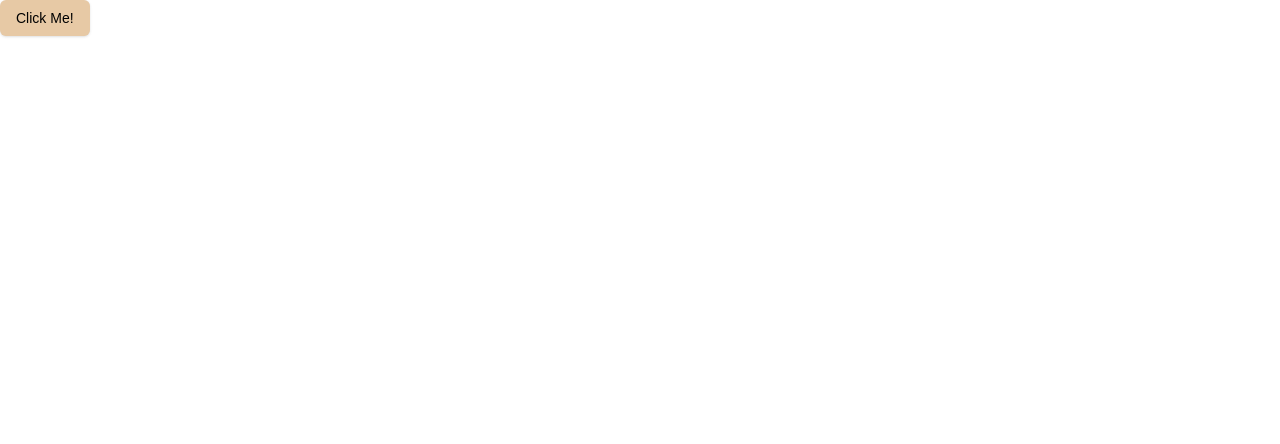
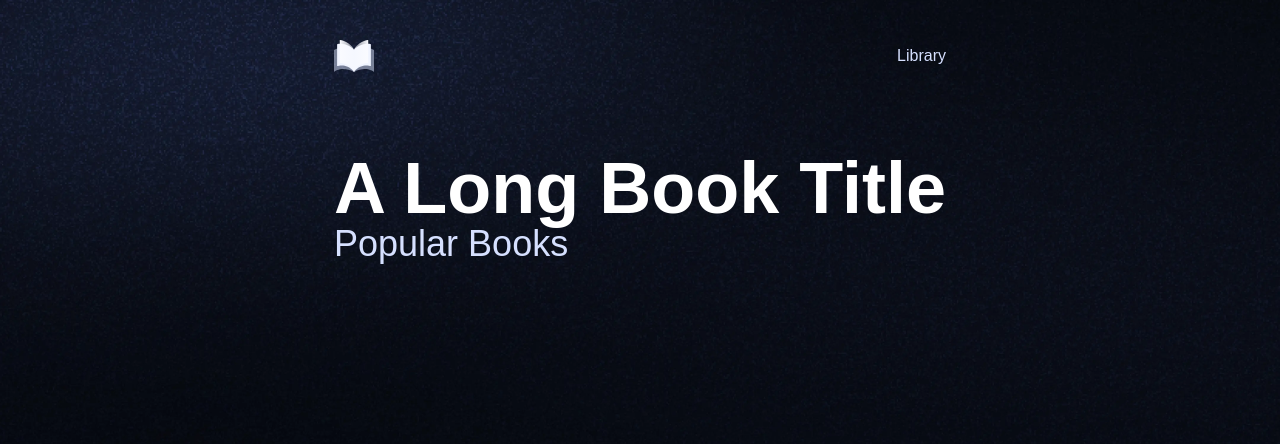
Before and after one commit to markiiman/bookwise, a Next.js app: page / in a window 1280 px wide. Shown: the top 444 px of the page. Built offline with nearby package versions, Linux system fonts and the light colour scheme; a web font is replaced by a local one.

Commit message:
Add home layout

```diff
--- /dev/null
+++ b/app/(root)/layout.tsx
@@ -0,0 +1,16 @@
+import React, { ReactNode } from "react";
+import Header from "../../components/Header";
+
+const Layout = ({ children }: { children: ReactNode }) => {
+  return (
+    <main className="root-container">
+      <div className="mx-auto max-w-7xl">
+        <Header />
+
+        <div className="mt-20 pb-20">{children}</div>
+      </div>
+    </main>
+  );
+};
+
+export default Layout;
--- /dev/null
+++ b/app/(root)/page.tsx
@@ -0,0 +1,12 @@
+import BookList from "@/components/BookList";
+import BookOverview from "@/components/BookOverview";
+import { Button } from "@/components/ui/button";
+
+export default function Home() {
+  return (
+    <>
+      <BookOverview />
+      <BookList />
+    </>
+  );
+}
--- a/app/page.tsx
+++ /dev/null
@@ -1,9 +0,0 @@
-import { Button } from "@/components/ui/button";
-
-export default function Home() {
-  return (
-    <>
-      <Button>Click Me!</Button>
-    </>
-  );
-}
--- /dev/null
+++ b/components/BookList.tsx
@@ -0,0 +1,11 @@
+import React from "react";
+
+const BookList = () => {
+  return (
+    <section>
+      <h2 className="font-bebas-neue text-4xl text-light-100">Popular Books</h2>
+    </section>
+  );
+};
+
+export default BookList;
--- /dev/null
+++ b/components/BookOverview.tsx
@@ -0,0 +1,13 @@
+import React from "react";
+
+const BookOverview = () => {
+  return (
+    <section className="book-overview">
+      <div className="flex flex-1 flex-col gap-5">
+        <h1>A Long Book Title</h1>
+      </div>
+    </section>
+  );
+};
+
+export default BookOverview;
--- /dev/null
+++ b/components/Header.tsx
@@ -0,0 +1,35 @@
+"use client";
+
+import { cn } from "@/lib/utils";
+import Image from "next/image";
+import Link from "next/link";
+import { usePathname } from "next/navigation";
+import React from "react";
+
+const Header = () => {
+  const pathname = usePathname();
+
+  return (
+    <header className="my-10 flex justify-between gap-5">
+      <Link href="/">
+        <Image src="/icons/logo.svg" alt="logo" width={40} height={40} />
+      </Link>
+
+      <ul className="flex flex-row items-center gap-8">
+        <li>
+          <Link
+            href="/library"
+            className={cn(
+              "text-base cursor-pointer capitalize",
+              pathname === "/library" ? "text-light-200" : "text-light-100"
+            )}
+          >
+            Library
+          </Link>
+        </li>
+      </ul>
+    </header>
+  );
+};
+
+export default Header;
```
